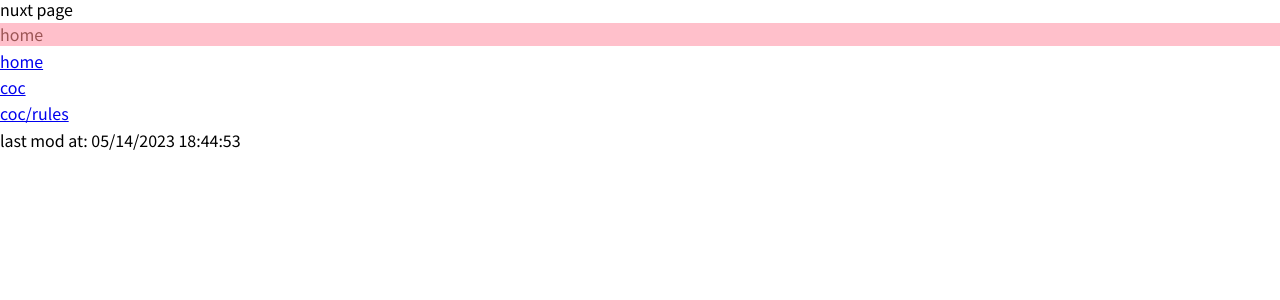
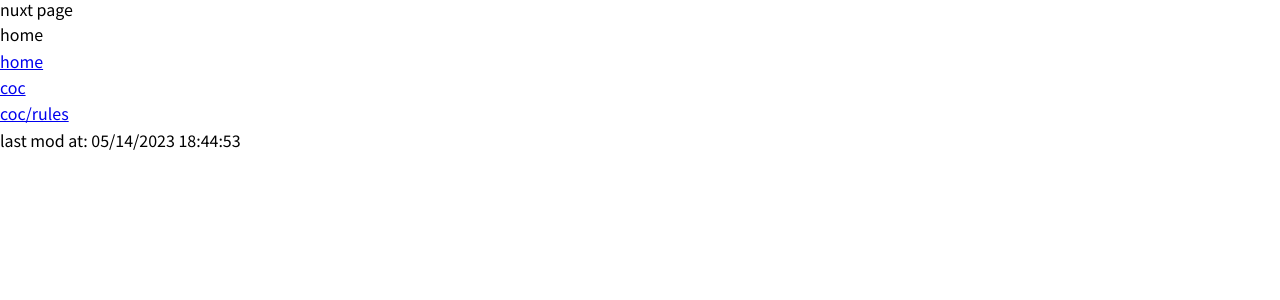
Before and after one commit to cheerppy/trpg-note, a Nuxt app: page / in a window 1280 px wide. Shown: the top 300 px of the page. Built offline with nearby package versions, Linux system fonts and the light colour scheme; a web font is replaced by a local one.

Commit message:
add Test

```diff
--- /dev/null
+++ b/components/test.vue
@@ -0,0 +1,13 @@
+<script lang="ts" setup></script>
+
+<template>
+    <div>
+        Component: test
+    </div>
+</template>
+
+<style scoped lang="scss">
+.pink {
+    border: 1px solid $color-border;
+}
+</style>
--- a/nuxt.config.ts
+++ b/nuxt.config.ts
@@ -7,7 +7,7 @@ export default defineNuxtConfig({
         css: {
             preprocessorOptions: {
                 scss: {
-                    additionalData: '@use "@/assets/_variables.scss" as *;'
+                    additionalData: '@use "~/assets/_variables.scss" as *;'
                 }
             }
         }
--- a/pages/coc.vue
+++ b/pages/coc.vue
@@ -4,6 +4,7 @@
     <div>
         <p>coc</p>
         <NuxtPage />
+        <Test />
         <p>
             <NuxtLink to="/">home</NuxtLink>
         </p>
--- a/pages/index.vue
+++ b/pages/index.vue
@@ -21,8 +21,8 @@ const rawLastmod = document.lastModified
 </template>
 
 <style scoped lang="scss">
-.test {
-    background-color: pink;
-    color: $color-brown;
-}
+// .test {
+//     background-color: pink;
+//     color: $color-brown;
+// }
 </style>
```
